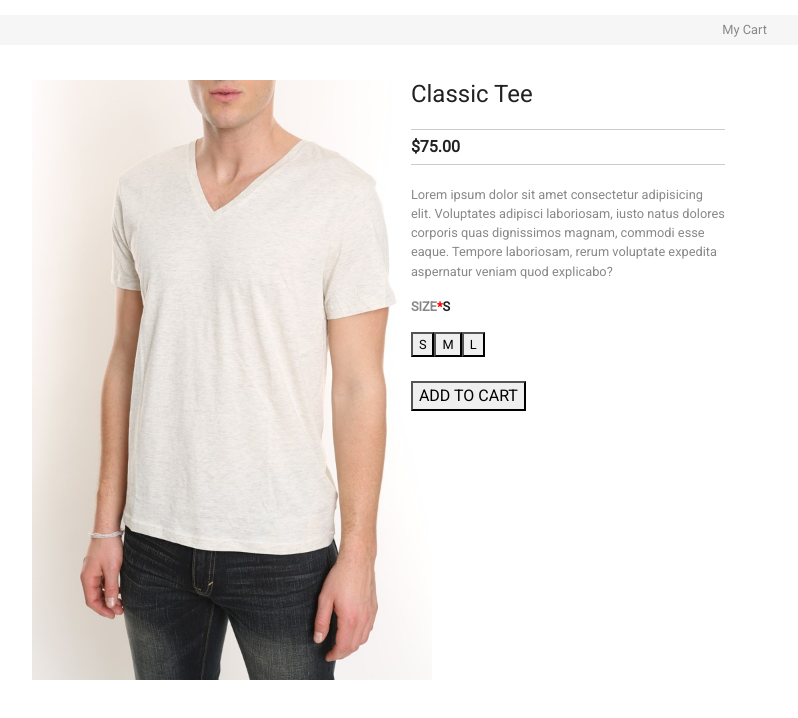
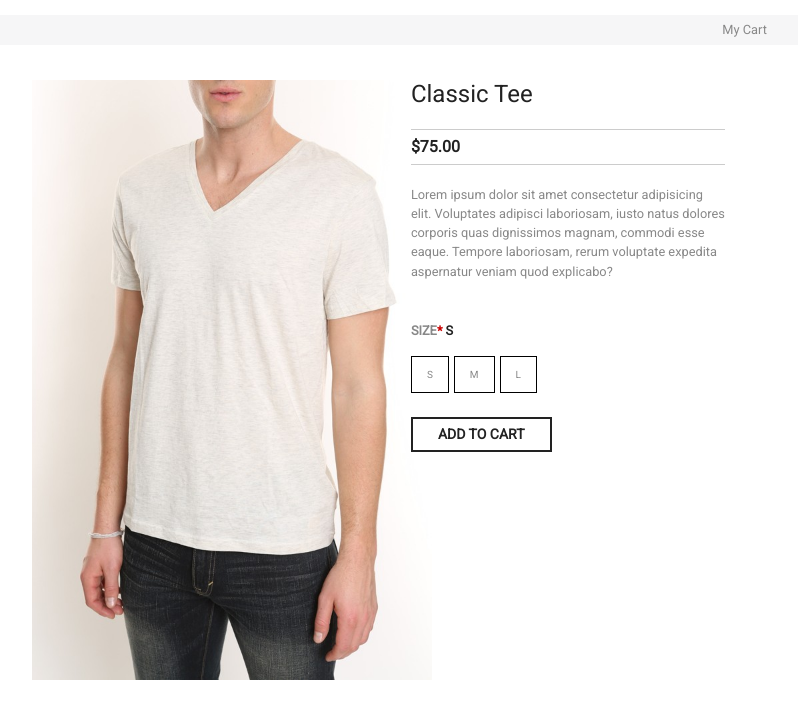
Before and after one commit to dbedggood/moustache-republic-test, a React (Create React App) app: page / in a window 1280 px wide. Shown: the top 718 px of the page, without its empty margins (313-1111 px from the left). Built offline with nearby package versions, Linux system fonts and the light colour scheme.

Commit message:
Update buttons styles, add shopping cart icon

```diff
--- a/public/index.html
+++ b/public/index.html
@@ -27,6 +27,10 @@
       href="https://fonts.googleapis.com/css?family=Roboto&display=swap"
       rel="stylesheet"
     />
+    <link
+      rel="stylesheet"
+      href="https://stackpath.bootstrapcdn.com/font-awesome/4.7.0/css/font-awesome.min.css"
+    />
     <title>Moustache Republic Test</title>
   </head>
   <body>
--- a/src/App.css
+++ b/src/App.css
@@ -39,5 +39,50 @@ body {
 }
 
 .required {
-  color: red;
+  color: #c90000;
 }
+
+.sizeButton {
+  background-color: #fff;
+  border-style: solid;
+  border-width: 1px;
+  color: #888888;
+  padding: 10px 15px;
+  margin-right: 5px;
+  text-align: center;
+  display: inline-block;
+  text-decoration: none;
+  font-size: 10px;
+}
+
+.sizeButton:focus {
+  outline-style: solid;
+  outline-color: #222222;
+  outline-width: 2px;
+  color: #222222;
+}
+
+.addToCartButton {
+  background-color: #fff;
+  border-style: solid;
+  border-width: 2px;
+  border-color: #222222;
+  color: #222222;
+  padding: 5px 25px;
+  text-align: center;
+  display: inline-block;
+  text-decoration: none;
+  font-size: 14px;
+  font-weight: bold;
+  -webkit-transition-duration: 0.2s;
+  transition-duration: 0.2s;
+}
+
+.addToCartButton:focus {
+  outline-width: 0;
+}
+
+.addToCartButton:hover {
+  background-color: #222222;
+  color: white;
+}
--- a/src/components/content/ProductDetails.js
+++ b/src/components/content/ProductDetails.js
@@ -16,6 +16,7 @@ function ProductDetails() {
           magnam, commodi esse eaque. Tempore laboriosam, rerum voluptate
           expedita aspernatur veniam quod explicabo?
         </p>
+        <br />
         <ProductForm />
       </div>
     </div>
--- a/src/components/content/ProductForm.js
+++ b/src/components/content/ProductForm.js
@@ -5,18 +5,18 @@ function ProductForm() {
     <div>
       <p className="lightText">
         <b>
-          SIZE<span className="required">*</span>
+          SIZE<span className="required">*</span>{' '}
           <span className="Size">S</span>
         </b>
       </p>
       <div className="lightText">
-        <button>S</button>
-        <button>M</button>
-        <button>L</button>
+        <button className="sizeButton">S</button>
+        <button className="sizeButton">M</button>
+        <button className="sizeButton">L</button>
       </div>
       <br />
       <div>
-        <button>ADD TO CART</button>
+        <button className="addToCartButton">ADD TO CART</button>
       </div>
     </div>
   )
--- a/src/components/layout/ShoppingCart.js
+++ b/src/components/layout/ShoppingCart.js
@@ -3,8 +3,9 @@ import React from 'react'
 function ShoppingCart() {
   return (
     <div className="row">
-      <div className="col-1 offset-10">
-        <p className="float-right lightText">My Cart</p>
+      <div className="col-2 offset-9">
+        <i className="fa fa-shopping-cart lightText d-lg-none" />
+        <p className="float-right lightText d-none d-lg-block">My Cart</p>
       </div>
     </div>
   )
```
